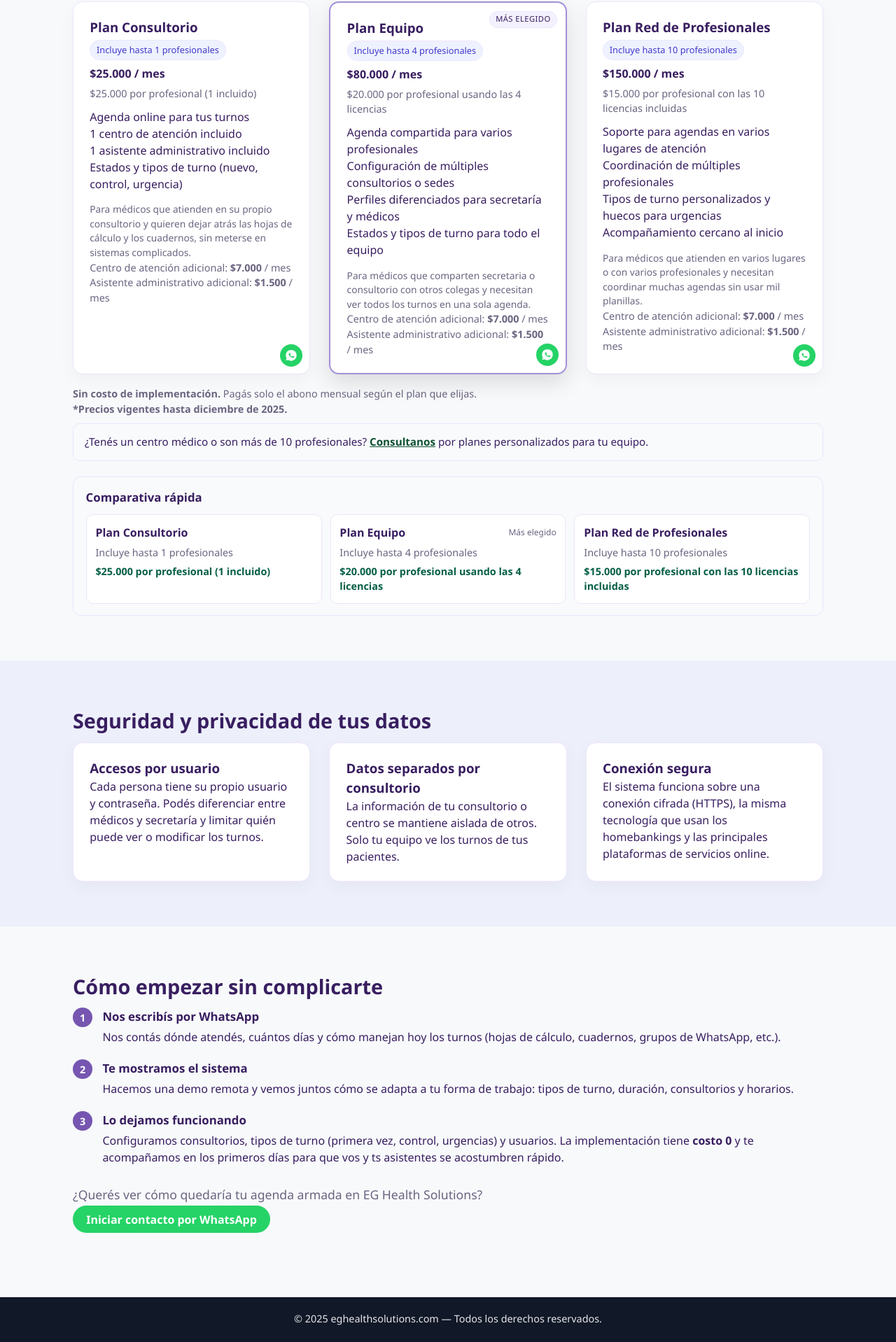
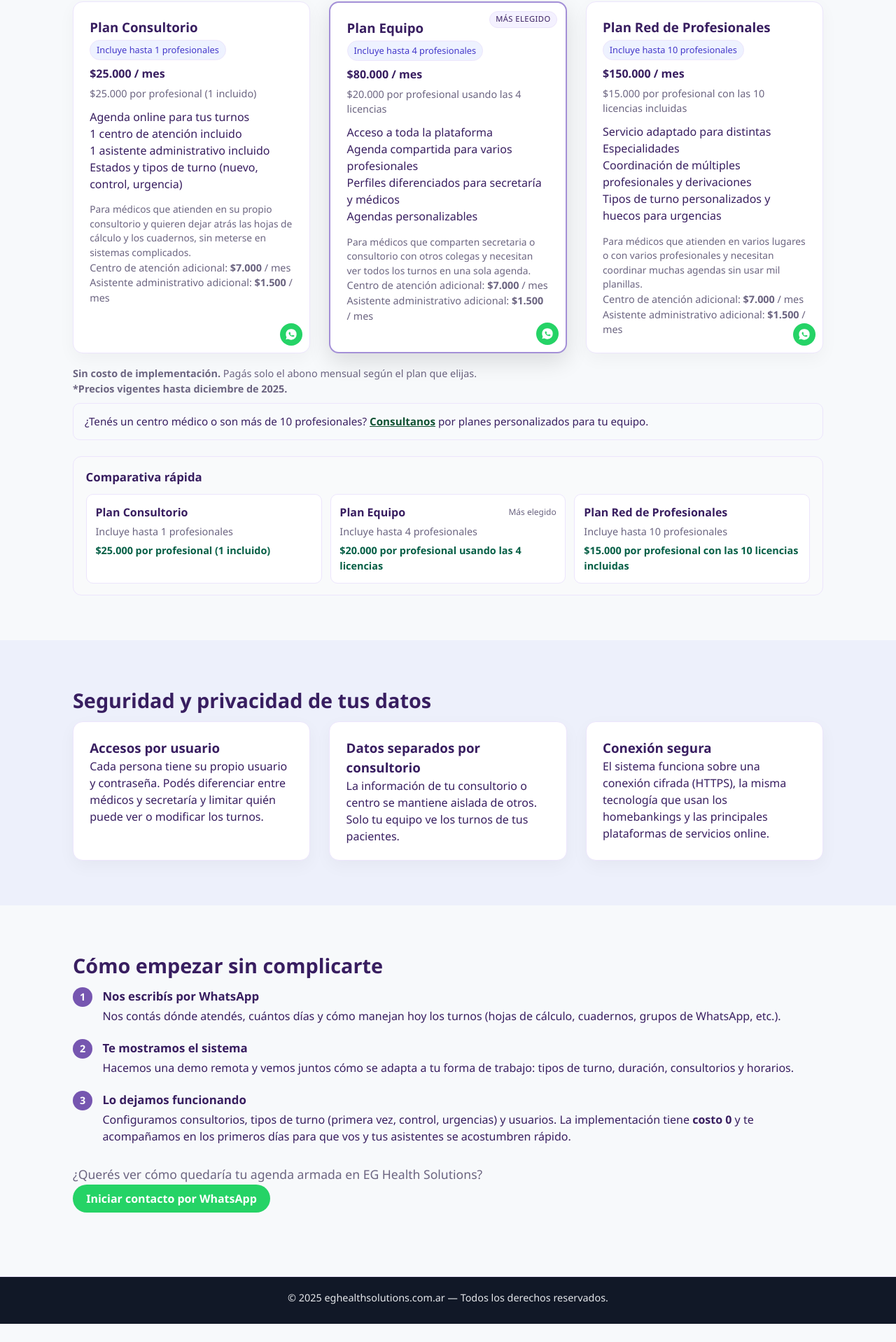
Before and after one commit to ecastillo0588-star/sitio, a Next.js app: page / in a window 1280 px wide. Shown: the part 1326-3244 px from the top of the page at 70% size. After the commit the page ends 3218 px from the top, so only its background shows below. Built offline with nearby package versions, Linux system fonts and the light colour scheme.

Commit message:
chore: sync landing content updates

```diff
--- a/src/app/page.tsx
+++ b/src/app/page.tsx
@@ -297,7 +297,7 @@ export default function HomePage() {
                 <span style={{width:28, height:28, borderRadius:999, background:"var(--brand)", color:"#fff", display:"flex", alignItems:"center", justifyContent:"center", fontSize:".9rem", fontWeight:700, flexShrink:0}}>3</span>
                 <div>
                   <h3 style={{fontSize:"1.05rem", marginBottom:".25rem"}}>Lo dejamos funcionando</h3>
-                  <p>Configuramos consultorios, tipos de turno (primera vez, control, urgencias) y usuarios. La implementación tiene <strong>costo 0</strong> y te acompañamos en los primeros días para que vos y ts asistentes se acostumbren rápido.</p>
+                  <p>Configuramos consultorios, tipos de turno (primera vez, control, urgencias) y usuarios. La implementación tiene <strong>costo 0</strong> y te acompañamos en los primeros días para que vos y tus asistentes se acostumbren rápido.</p>
                 </div>
               </div>
             </div>
@@ -312,7 +312,7 @@ export default function HomePage() {
       {/* Footer */}
       <footer style={{borderTop:"1px solid var(--line)", background:"#111827", color:"#e5e7eb", padding:"1.2rem 0 1.6rem", marginTop:"2.2rem"}}>
         <div style={{textAlign:"center", fontSize:".9rem"}}>
-          <p>© {new Date().getFullYear()} eghealthsolutions.com — Todos los derechos reservados.</p>
+          <p>© {new Date().getFullYear()} eghealthsolutions.com.ar — Todos los derechos reservados.</p>
         </div>
       </footer>
 
--- a/src/app/plans-data.ts
+++ b/src/app/plans-data.ts
@@ -39,10 +39,10 @@ export const defaultPlans: Plan[] = [
     maxProfessionals: 4,
     pricePerProText: "$20.000 por profesional usando las 4 licencias",
     features: [
+      "Acceso a toda la plataforma",
       "Agenda compartida para varios profesionales",
-      "Configuración de múltiples consultorios o sedes",
       "Perfiles diferenciados para secretaría y médicos",
-      "Estados y tipos de turno para todo el equipo",
+      "Agendas personalizables"
     ],
     description:
       "Para médicos que comparten secretaria o consultorio con otros colegas y necesitan ver todos los turnos en una sola agenda.",
@@ -60,11 +60,10 @@ export const defaultPlans: Plan[] = [
     maxProfessionals: 10,
     pricePerProText: "$15.000 por profesional con las 10 licencias incluidas",
     features: [
-      "Soporte para agendas en varios lugares de atención",
-      "Coordinación de múltiples profesionales",
+      "Servicio adaptado para distintas Especialidades",
+      "Coordinación de múltiples profesionales y derivaciones",
       "Tipos de turno personalizados y huecos para urgencias",
-      "Acompañamiento cercano al inicio",
-    ],
+          ],
     description:
       "Para médicos que atienden en varios lugares o con varios profesionales y necesitan coordinar muchas agendas sin usar mil planillas.",
     extrasHtml:
```
